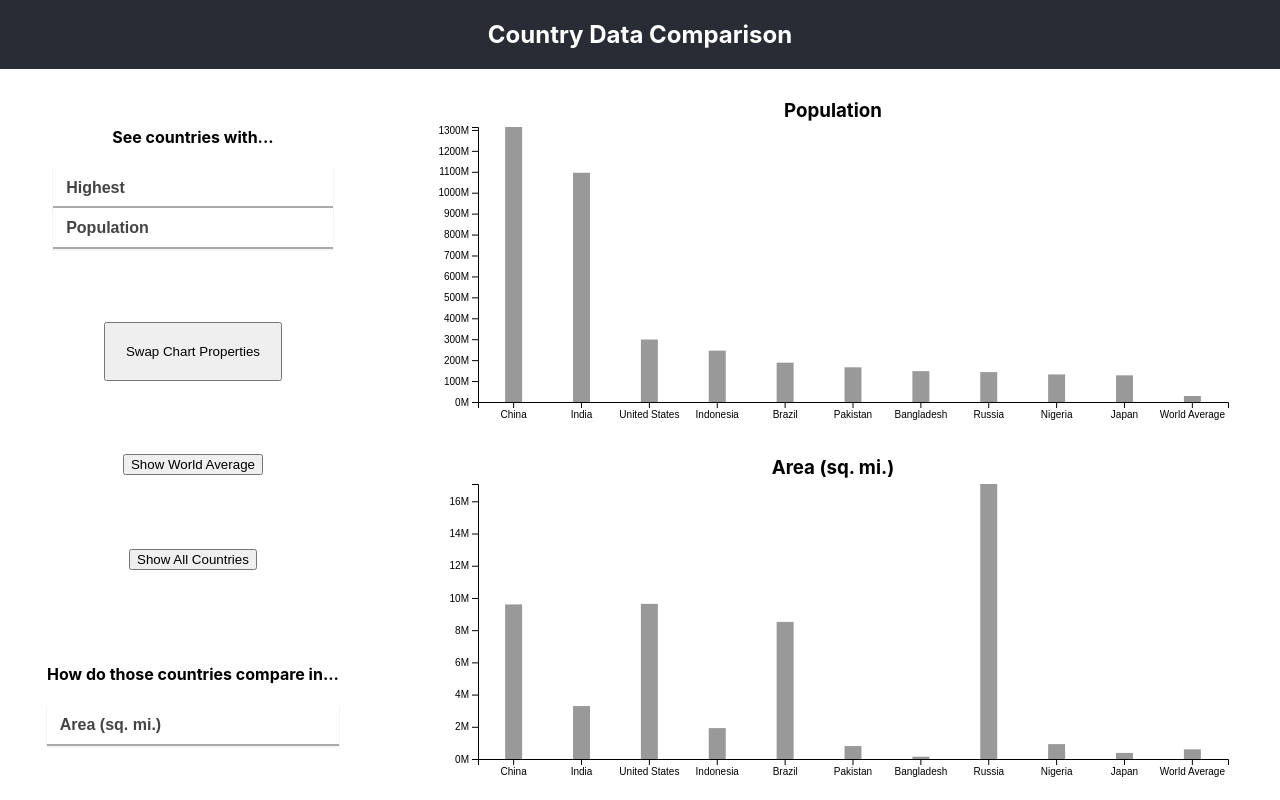
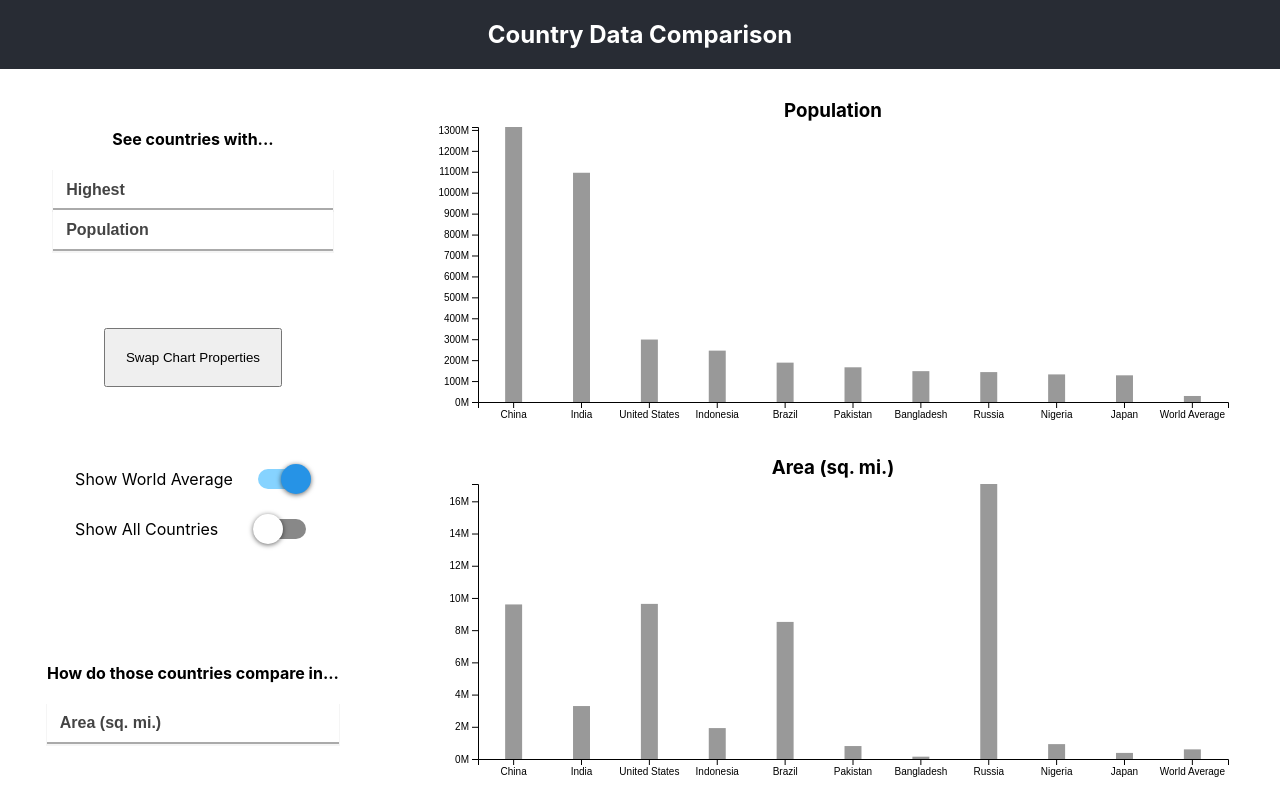
Before and after one commit to keithlmiller/countries-comparison-v1, a React (Create React App) app: page / in a window 1280 px wide. Built offline with nearby package versions, Linux system fonts and the light colour scheme.

Commit message:
added toggle switches

```diff
--- a/package.json
+++ b/package.json
@@ -13,6 +13,7 @@
     "react": "^16.8.6",
     "react-dom": "^16.8.6",
     "react-scripts": "3.0.1",
+    "react-switch": "^5.0.1",
     "typescript": "^3.5.2"
   },
   "scripts": {
--- a/src/App.js
+++ b/src/App.js
@@ -1,5 +1,6 @@
 import React, { useState, useEffect } from 'react';
 import * as d3 from 'd3';
+import Switch from "react-switch";
 import BarChart from './visualizations/BarChart/BarChart';
 import {
   getPropertyAvg,
@@ -243,6 +244,19 @@ function App() {
     setShowAllCountries(!showAllCountries)
   }
 
+  const switchProps = {
+    onColor: '#86d3ff',
+    onHandleColor: '#2693e6',
+    handleDiameter: 30,
+    uncheckedIcon: false,
+    checkedIcon: false,
+    boxShadow: '0px 1px 5px rgba(0, 0, 0, 0.6)',
+    activeBoxShadow: '0px 0px 1px 10px rgba(0, 0, 0, 0.2)',
+    height: 20,
+    width: 48,
+    className: 'toggle-switch',
+  }
+
   return (
     <div className="App">
       <header className="App-header">
@@ -270,11 +284,24 @@ function App() {
           </div>
           <button className='switch-btn' onClick={switchSortAndCompare}>Swap Chart Properties</button>
 
-          {/*
-            TODO: make these toggle switches
-          */}
-          <button className='avg-btn' onClick={toggleShowWorldAverage}>Show World Average</button>
-          <button className='all-btn' onClick={toggleShowAllCountries}>Show All Countries</button>
+          <div className='toggle-options'>
+            <label className='toggle-container show-avg-toggle'>
+              <span>Show World Average</span>
+              <Switch
+                checked={showWorldAverage}
+                onChange={toggleShowWorldAverage}
+                {...switchProps}
+              />
+            </label>
+            <label className='toggle-container show-avg-toggle'>
+              <span>Show All Countries</span>
+              <Switch
+                checked={showAllCountries}
+                onChange={toggleShowAllCountries}
+                {...switchProps}
+              />
+            </label>
+          </div>
 
           <div className='countries-compare-list'>
               <h4>How do those countries compare in...</h4>
--- a/src/App.scss
+++ b/src/App.scss
@@ -1,11 +1,5 @@
 .App {
   text-align: center;
-}
-
-.App-logo {
-  animation: App-logo-spin infinite 20s linear;
-  height: 40vmin;
-  pointer-events: none;
 }
 
 .App-header {
@@ -22,7 +16,7 @@
 }
 
 // placeholder
-$hoverColor: rgb(89, 89, 199);
+$hoverColor: #2693e6;
 
 .app-content {
   display: flex;
@@ -78,6 +72,17 @@ $hoverColor: rgb(89, 89, 199);
   .switch-btn {
     padding: 20px;
   }
+
+  .toggle-container {
+    display: flex;
+    align-items: center;
+    justify-content: space-between;
+    padding-bottom: 20px;
+
+    .toggle-switch {
+      margin-left: 20px;
+    }
+  }
 }
 
 @keyframes App-logo-spin {
--- a/src/visualizations/BarChart/BarChart.scss
+++ b/src/visualizations/BarChart/BarChart.scss
@@ -1,3 +1,5 @@
+$barHoverColor: #2693e6;
+
 .chart-container {
     position: relative;
     margin-top: 30px;
@@ -10,7 +12,7 @@
         cursor: pointer;
 
         &.country-bar-hovered {
-            fill: rgb(89, 89, 199);
+            fill: $barHoverColor;
         }
 
         // &:hover {
```
Also changed, not shown: 1 other file (tests, documents, lock files or other folders). Lines whose indentation alone changed are shown as unchanged.
